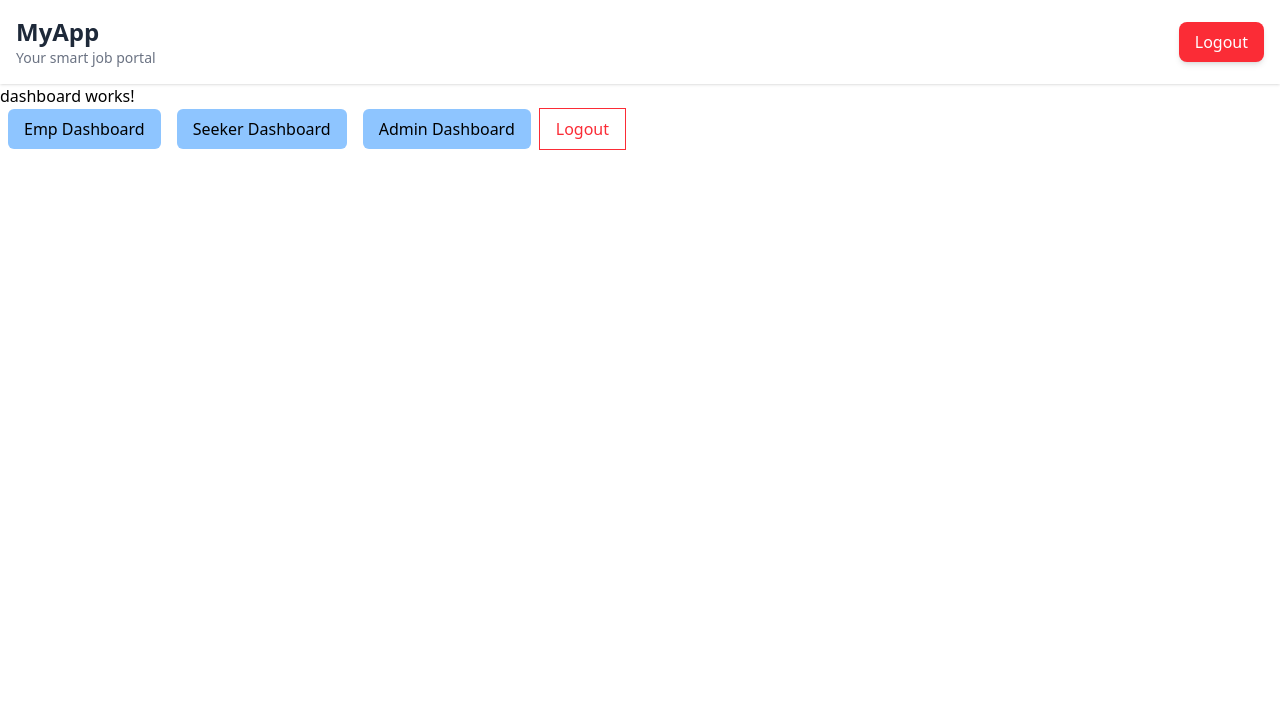
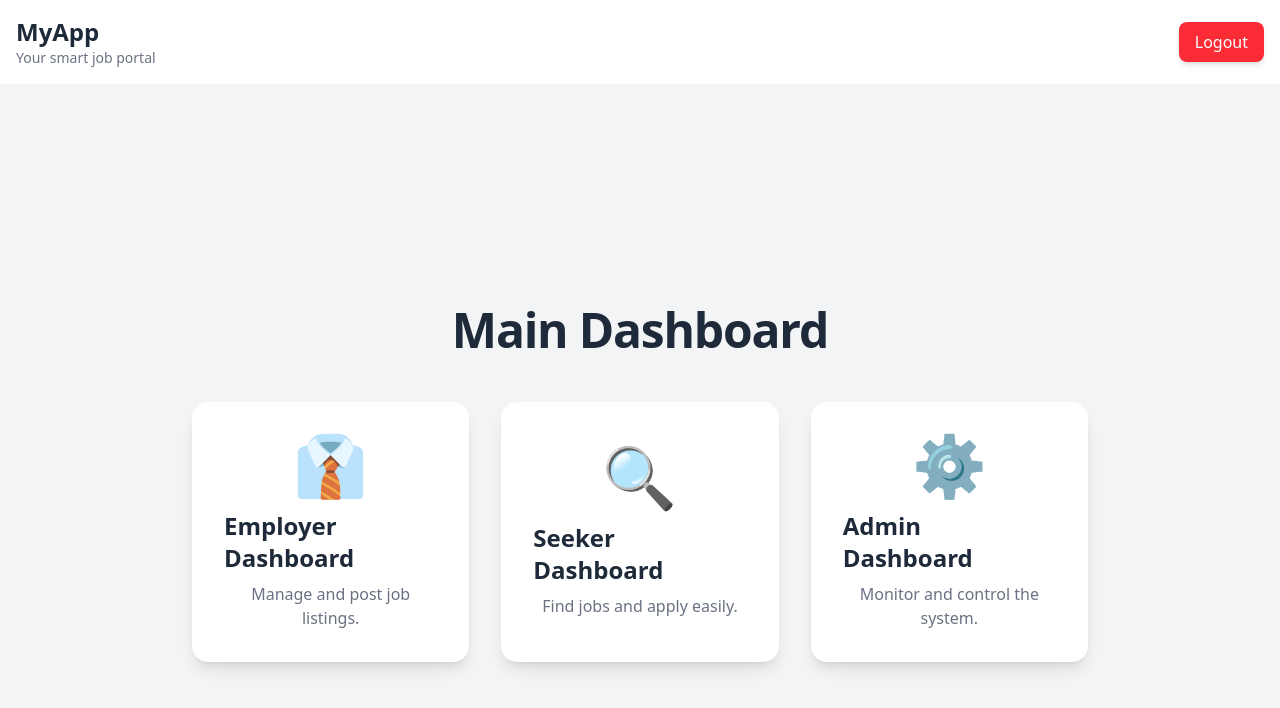
Before and after one commit to SIRIUSDBLACK/job-board-frontend, an Angular app: page / in a window 1280 px wide. Shown: the top 708 px of the page. Built offline with nearby package versions, Linux system fonts and the light colour scheme; sample sign-in values are in the browser's storage.

Commit message:
fix : Ui changes ; fix:job detail on seeker dashboard available now

```diff
--- a/src/app/app.routes.ts
+++ b/src/app/app.routes.ts
@@ -25,6 +25,7 @@ export const routes: Routes = [
   { path: 'employer-dashboard/create-job', component: JobForm, canActivate: [AuthGuard] },
   { path: 'employer-dashboard/job-table', component: JobTable, canActivate: [AuthGuard] },
   { path: 'employer-dashboard/job-table/job-detail/:id', component: JobDetail, canActivate: [AuthGuard] },
+  { path: 'seeker-dashboard/job-detail/:id', component: JobDetail, canActivate: [AuthGuard] },
   { path: 'employer-dashboard/job-table/edit-job/:id', component: EditJob, canActivate: [AuthGuard] },
   { path : 'employer-dashboard/job-table/job-applications/:id' , component: ApplicationsListPerJob, canActivate: [AuthGuard] },
   { path: 'login', component: Login , canActivate: [AuthGuard]},
--- a/src/app/components/seeker-job-list/seeker-job-list.ts
+++ b/src/app/components/seeker-job-list/seeker-job-list.ts
@@ -23,7 +23,11 @@ import { JobService } from '../../services/job/job';
 import { AuthService } from '../../services/auth/auth';
 import { IncomingJobPayload } from '../../models/job.model';
 import { ApplicationService } from '../../services/application/application';
-import { IncomingCreateApplicationResponse, IncomingSeekerApplicationPayload } from '../../models/application.model';
+import {
+  IncomingCreateApplicationResponse,
+  IncomingSeekerApplicationPayload,
+} from '../../models/application.model';
+import { Router } from '@angular/router';
 
 @Component({
   selector: 'app-seeker-job-list',
@@ -42,7 +46,7 @@ export class SeekerJobList implements OnInit, OnDestroy {
 
   // State for job data
   jobs: IncomingJobPayload[] = [];
-  applicationData : IncomingSeekerApplicationPayload[] =[]
+  applicationData: IncomingSeekerApplicationPayload[] = [];
   isLoading = true;
   noJobsFound = false;
 
@@ -61,15 +65,16 @@ export class SeekerJobList implements OnInit, OnDestroy {
 
   isModalOpen = false;
   selectedJobId: number | null = null;
+  selectedJob: any;
   cvFile: File | null = null;
-  isApplcationSubmitted : 'not-applied' | 'pending' | 'success' | 'error' = 'not-applied';
-
+  isApplcationSubmitted: 'not-applied' | 'pending' | 'success' | 'error' = 'not-applied';
 
   constructor(
     private jobService: JobService,
     private authService: AuthService,
     private cd: ChangeDetectorRef,
-    private ngZone : NgZone,
+    private router: Router,
+    private ngZone: NgZone,
     private applicationService: ApplicationService
   ) {}
 
@@ -126,8 +131,8 @@ export class SeekerJobList implements OnInit, OnDestroy {
         }),
         tap((applications) => {
           console.log('[Applications] Received applications:', applications);
-          this.applicationData = applications
-          this.appliedJobsId = new Set(applications.map((app)=>app.job_id));
+          this.applicationData = applications;
+          this.appliedJobsId = new Set(applications.map((app) => app.job_id));
           // applications.map((app)=> {
           //   this.isApplcationSubmitted = app.status
           // })
@@ -184,10 +189,10 @@ export class SeekerJobList implements OnInit, OnDestroy {
         this.totalPages = Math.ceil(this.totalJobs / this.limit);
         this.noJobsFound = this.jobs.length === 0 && !this.isLoading;
         console.log('[Jobs] Jobs count:', this.jobs.length, 'Total:', this.totalJobs);
-      this.isLoading = false
+        this.isLoading = false;
         console.log(this.isLoading);
         this.cd.detectChanges();
-      })
+      });
     });
   }
 
@@ -214,8 +219,9 @@ export class SeekerJobList implements OnInit, OnDestroy {
   }
 
   // --- Application Modal Methods ---
-  openApplyModal(jobId: number) {
-    this.selectedJobId = jobId;
+  openApplyModal(job: any) {
+    this.selectedJobId = job.id;
+    this.selectedJob = job;
     console.log(this.selectedJobId);
     this.isModalOpen = true;
     this.cvFile = null;
@@ -226,6 +232,7 @@ export class SeekerJobList implements OnInit, OnDestroy {
   closeApplyModal() {
     this.isModalOpen = false;
     this.selectedJobId = null;
+    this.selectedJob = null;
     this.cvFile = null;
   }
 
@@ -255,9 +262,8 @@ export class SeekerJobList implements OnInit, OnDestroy {
         console.log(response);
         this.isApplcationSubmitted = 'success';
         this.appliedJobsId.add(this.selectedJobId!);
-            this.closeApplyModal()
+        this.closeApplyModal();
         this.cd.markForCheck();
-
       },
       error: (error: any) => {
         console.error('Application failed:', error.error.message);
@@ -268,16 +274,16 @@ export class SeekerJobList implements OnInit, OnDestroy {
   }
 
   hasApplied(jobId: number): boolean {
-    if(this.appliedJobsId.has(jobId)){
-      console.log("true");
-    }else{
-      console.log("false");
+    if (this.appliedJobsId.has(jobId)) {
+      console.log('true');
+    } else {
+      console.log('false');
     }
     return this.appliedJobsId.has(jobId);
   }
 
   getApplicationStatus(jobId: number): string | null {
-  const app = this.applicationData.find(a => a.job_id === jobId);
+    const app = this.applicationData.find((a) => a.job_id === jobId);
     return app ? app.status : null;
   }
 
@@ -296,5 +302,5 @@ getApplicationStatusClass(jobId: number): string {
     }
   }
 
-
+  goToJobDetail() {}
 }
--- a/src/app/pages/admin-dashboard/admin-dashboard.html
+++ b/src/app/pages/admin-dashboard/admin-dashboard.html
@@ -1,6 +1,30 @@
-<div class="p-5">
+<div class="min-h-screen bg-gray-100 flex flex-col items-center justify-center p-8">
+  <!-- Title -->
+  <div class="max-w-4xl w-full pb-5 text-center">
+    <h1 class="text-4xl md:text-5xl font-extrabold text-gray-800 mb-12 tracking-tight">
+      Admin Dashboard
+    </h1>
+    <p class="text-gray-500 text-lg">Monitor and manage the system</p>
+  </div>
 
-<button (click)="goToChart()" class="px-4 py-2 bg-blue-300 rounded-md mx-2">Stats Charts</button>
-<button (click)="goToAdminUsersTable()" class="px-4 py-2 bg-blue-300 rounded-md mx-2">Users Table</button>
+  <!-- Cards -->
+  <div class="flex flex-col md:flex-row gap-8 w-full max-w-4xl">
+    <!-- Stats Charts -->
+    <div class="block w-full cursor-pointer" (click)="goToChart()">
+      <div class="bg-white rounded-2xl shadow-lg p-8 flex flex-col items-center justify-center h-full transition-all duration-300 hover:scale-105 hover:shadow-2xl">
+        <div class="text-6xl mb-4">📊</div>
+        <h2 class="text-2xl font-bold text-gray-800 mb-2">Stats Charts</h2>
+        <p class="text-gray-500 text-center">View overall platform analytics and statistics.</p>
+      </div>
+    </div>
 
+    <!-- Users Table -->
+    <div class="block w-full cursor-pointer" (click)="goToAdminUsersTable()">
+      <div class="bg-white rounded-2xl shadow-lg p-8 flex flex-col items-center justify-center h-full transition-all duration-300 hover:scale-105 hover:shadow-2xl">
+        <div class="text-6xl mb-4">👥</div>
+        <h2 class="text-2xl font-bold text-gray-800 mb-2">Users Table</h2>
+        <p class="text-gray-500 text-center">Manage registered users and their roles.</p>
+      </div>
+    </div>
+  </div>
 </div>
--- a/src/app/pages/dashboard/dashboard.html
+++ b/src/app/pages/dashboard/dashboard.html
@@ -1,9 +1,40 @@
-<p>dashboard works!</p>
+<div class="min-h-screen bg-gray-100 flex flex-col items-center justify-center p-8">
+  <!-- Title -->
+  <div class="max-w-4xl w-full text-center">
+    <h1 class="text-4xl md:text-5xl font-extrabold text-gray-800 mb-12 tracking-tight">
+      Main Dashboard
+    </h1>
+  </div>
 
-<button (click)="goToEmpDashboard()" class="px-4 py-2 bg-blue-300 rounded-md mx-2">Emp Dashboard</button>
-<button (click)="goToSeekerDashboard()" class="px-4 py-2 bg-blue-300 rounded-md mx-2">Seeker Dashboard</button>
-<button (click)="goToAdminDashboard()" class="px-4 py-2 bg-blue-300 rounded-md mx-2">Admin Dashboard</button>
+  <!-- Cards -->
+  <div class="flex flex-col md:flex-row gap-8 w-full max-w-4xl">
+    <!-- Employer Card -->
+    <div class="block w-full cursor-pointer" (click)="goToEmpDashboard()">
+      <div class="bg-white rounded-2xl shadow-lg p-8 flex flex-col items-center justify-center h-full transition-all duration-300 hover:scale-105 hover:shadow-2xl">
+        <div class="text-6xl mb-4">👔</div>
+        <h2 class="text-2xl font-bold text-gray-800 mb-2">Employer Dashboard</h2>
+        <p class="text-gray-500 text-center">Manage and post job listings.</p>
+      </div>
+    </div>
 
-<button class="text-red-500 border py-2 px-4" (click)="logout()">
-    Logout
-</button>
+    <!-- Seeker Card -->
+    <div class="block w-full cursor-pointer" (click)="goToSeekerDashboard()">
+      <div class="bg-white rounded-2xl shadow-lg p-8 flex flex-col items-center justify-center h-full transition-all duration-300 hover:scale-105 hover:shadow-2xl">
+        <div class="text-6xl mb-4">🔍</div>
+        <h2 class="text-2xl font-bold text-gray-800 mb-2">Seeker Dashboard</h2>
+        <p class="text-gray-500 text-center">Find jobs and apply easily.</p>
+      </div>
+    </div>
+
+    <!-- Admin Card -->
+    <div class="block w-full cursor-pointer" (click)="goToAdminDashboard()">
+      <div class="bg-white rounded-2xl shadow-lg p-8 flex flex-col items-center justify-center h-full transition-all duration-300 hover:scale-105 hover:shadow-2xl">
+        <div class="text-6xl mb-4">⚙️</div>
+        <h2 class="text-2xl font-bold text-gray-800 mb-2">Admin Dashboard</h2>
+        <p class="text-gray-500 text-center">Monitor and control the system.</p>
+      </div>
+    </div>
+  </div>
+
+
+  </div>
--- a/src/app/pages/dashboard/dashboard.ts
+++ b/src/app/pages/dashboard/dashboard.ts
@@ -9,10 +9,7 @@ import { Component } from '@angular/core';
   styleUrl: './dashboard.scss'
 })
 export class Dashboard {
-  constructor(private authService : AuthService ,private router : Router){}
-  logout(){
-    this.authService.logout()
-  }
+  constructor(private router : Router){}
   goToEmpDashboard(){
     this.router.navigate(["/employer-dashboard"])
   }
```
Also changed, not shown: src/app/components/seeker-job-list/seeker-job-list.html (+42 -31 lines). Lines whose indentation alone changed are shown as unchanged.
